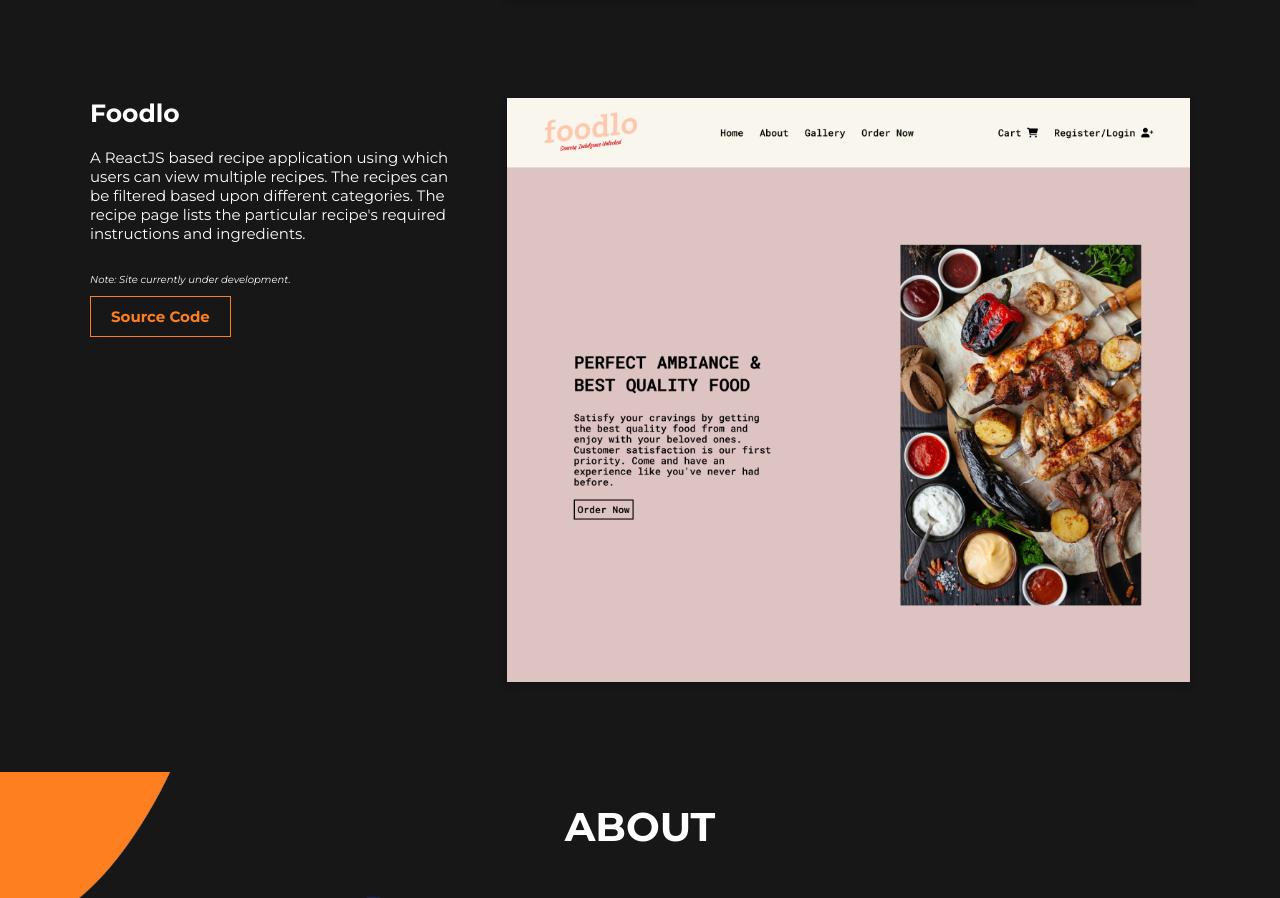
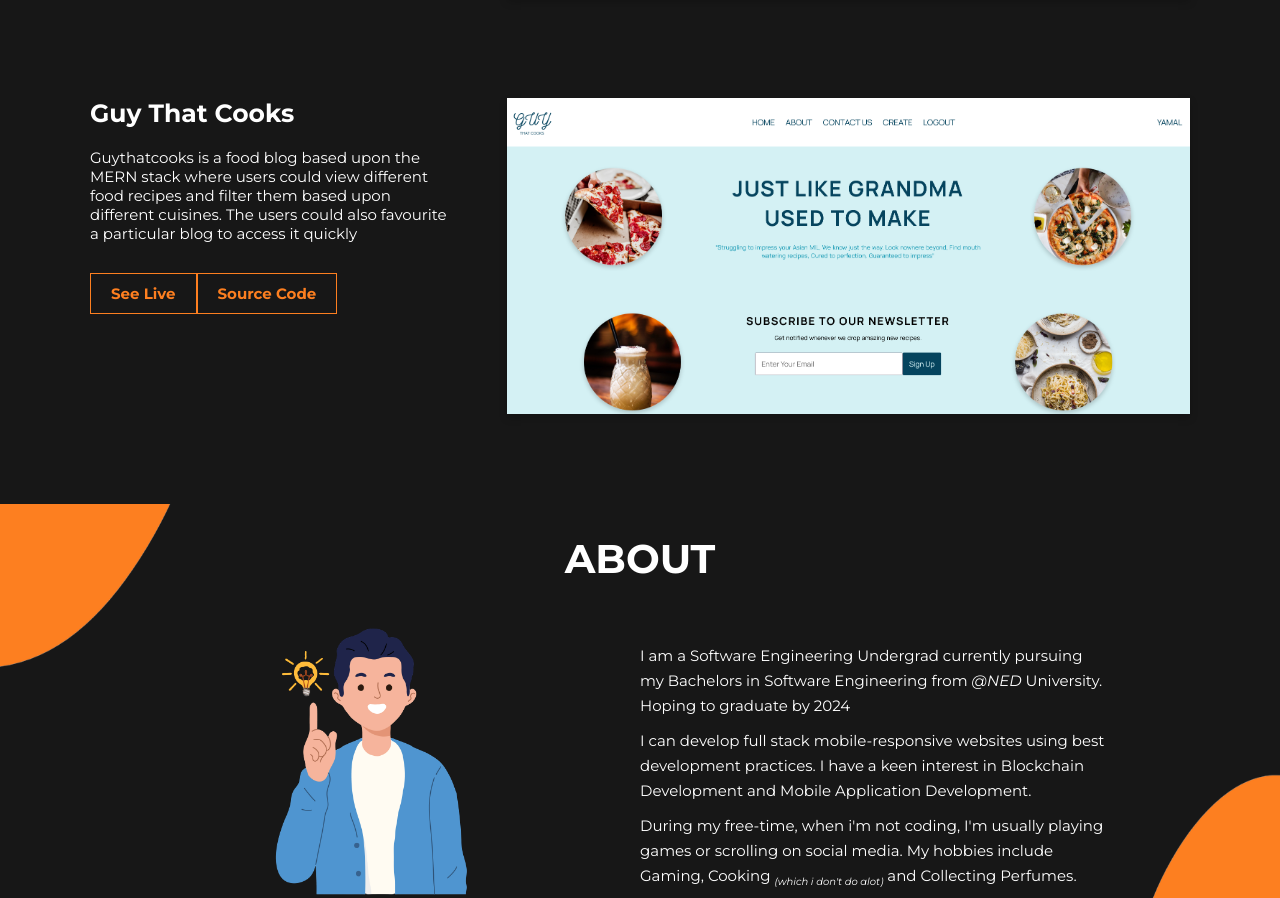
Before and after one commit to YamalAli770/yamal-portfolio, a React (Create React App) app: page / in a window 1280 px wide. Shown: the part 2139-3037 px from the top of the page. Built offline with nearby package versions, Linux system fonts and the light colour scheme; the HTML template or start-up script is replaced by a standard one; a web font is replaced by a local one.

Commit message:
updated project data

```diff
--- a/src/project-data.js
+++ b/src/project-data.js
@@ -19,12 +19,11 @@ const projectData = [
     },
     {
         id: 3,
-        title: 'Foodlo',
-        desc: "A ReactJS based recipe application using which users can view multiple recipes. The recipes can be filtered based upon different categories. The recipe page lists the particular recipe's required instructions and ingredients.",
-        note: 'Site currently under development.',
-        img: 'images/Foodlo.png',
-        liveLink: '',
-        githubLink: 'https://github.com/YamalAli770/foodloNodeJS'
+        title: 'Guy That Cooks',
+        desc: "Guythatcooks is a food blog based upon the MERN stack where users could view different food recipes and filter them based upon different cuisines. The users could also favourite a particular blog to access it quickly",
+        img: 'images/guythatcooks.png',
+        liveLink: 'https://guythatcooks.netlify.app/',
+        githubLink: 'https://github.com/YamalAli770/guythatcooks-frontend'
     },
 ]
 
```
Also changed, not shown: public/images/guythatcooks.png (added).
